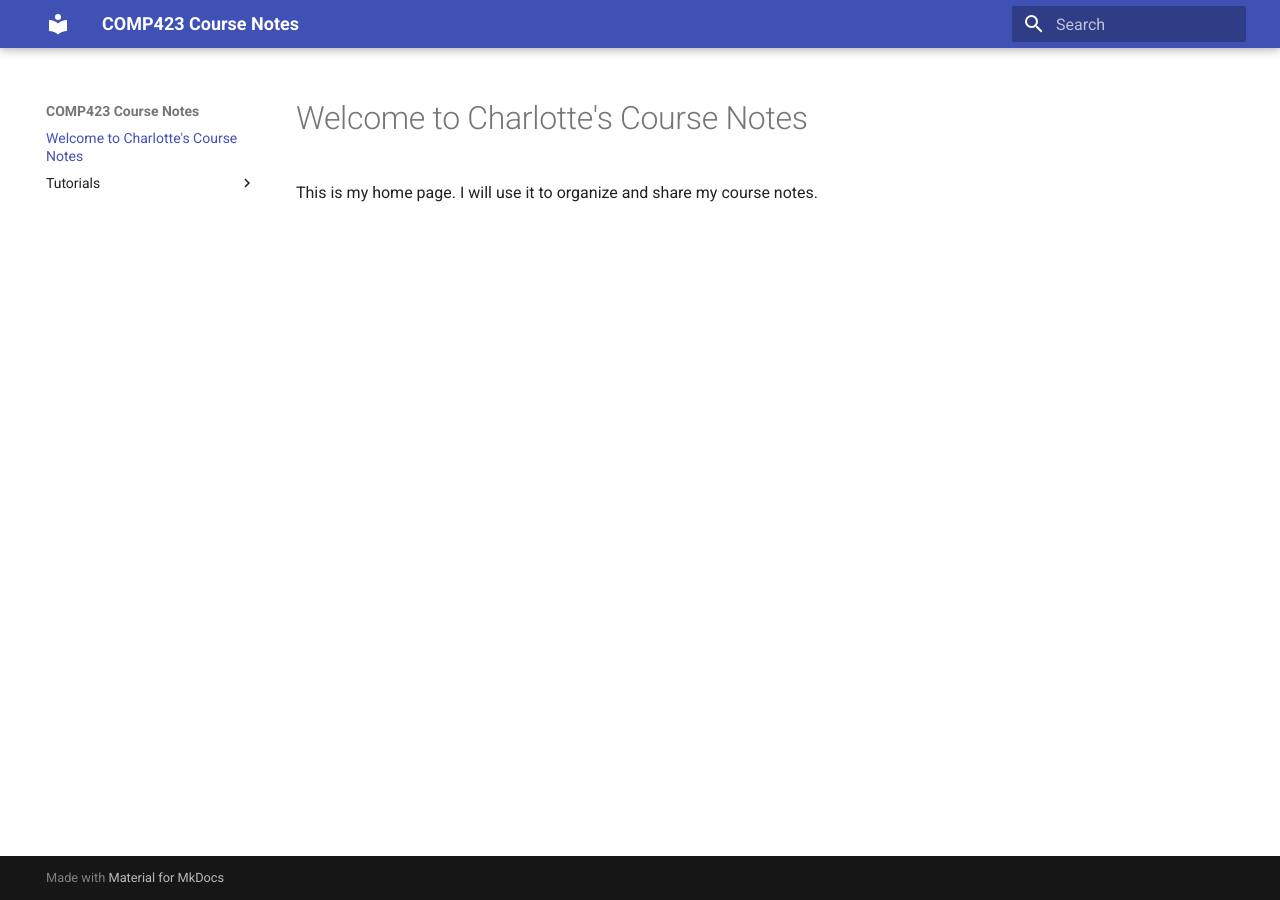
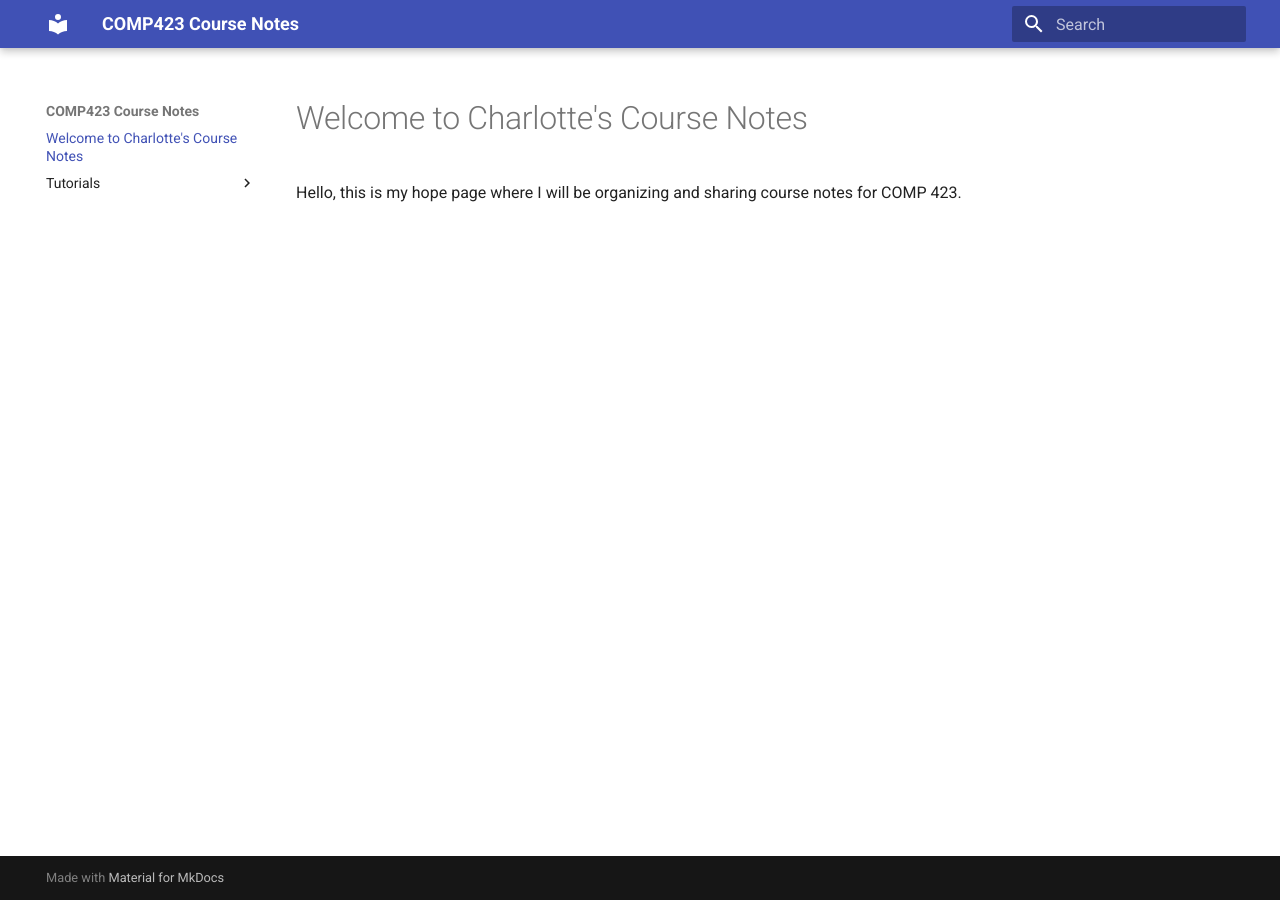
Before and after one commit to charlottetsui/comp423-course-notes, an MkDocs documentation site: the page built from docs/index.md, in a window 1280 px wide. Built offline with MkDocs 1.6.1 and Material for MkDocs 9.7.7, drawn with Linux system fonts in a browser that asks for light colours.

```diff
--- a/docs/index.md
+++ b/docs/index.md
@@ -1,3 +1,3 @@
 # Welcome to Charlotte's Course Notes
 
-This is my home page. I will use it to organize and share my course notes.
+Hello, this is my hope page where I will be organizing and sharing course notes for COMP 423.
```
Also changed, not shown: docs/tutorials/rust-setup.md (+17 -0 lines).
